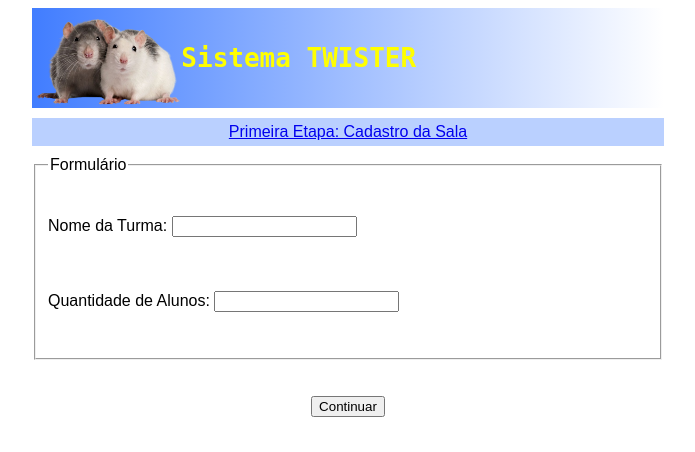
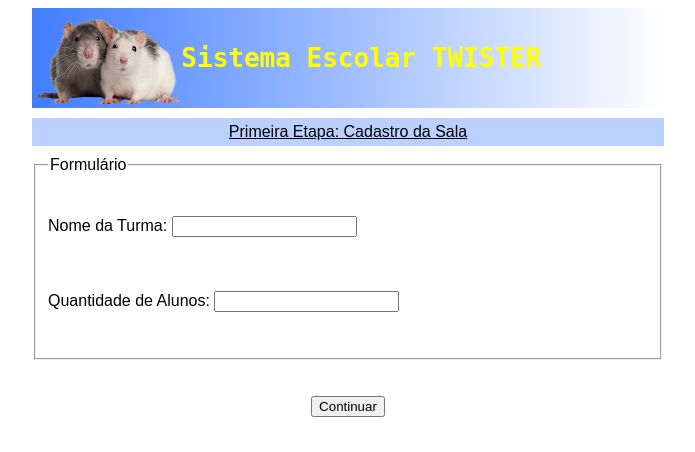
Before and after one commit to M0C-Dev/PW3-Samuel-Marques, a PHP site: page / in a window 1280 px wide. Shown: the top 452 px of the page, without its empty margins (292-987 px from the left). Run offline with PHP 8.4, Linux system fonts and the light colour scheme.

Commit message:
daaafafsasfasf

```diff
--- a/Sistema Escola/index.html
+++ b/Sistema Escola/index.html
@@ -3,17 +3,17 @@
 <head>
     <meta charset="UTF-8">
     <meta name="viewport" content="width=device-width, initial-scale=1.0">
-    <title>Sistema TWISTER</title>
+    <title>Sistema Escolar TWISTER</title>
     <link rel="stylesheet" href="style.css">
 </head>
 <body>
     <div id="container">
         <header>
             <img src="imgs/rato-logos.png" alt="">
-            <span id="logo">Sistema TWISTER</span>
+            <span id="logo">Sistema Escolar TWISTER</span>
         </header>
         <nav>
-            <a href="index.html">Primeira Etapa: Cadastro da Sala</a>
+            <span class="miniTitle">Primeira Etapa: Cadastro da Sala</span>
         </nav>
         <main>
             <form action="">
--- a/Sistema Escola/style.css
+++ b/Sistema Escola/style.css
@@ -44,3 +44,7 @@ nav {
   display: block;
   margin: 0px auto;
 }
+
+.miniTitle {
+    text-decoration: underline;
+}
```
